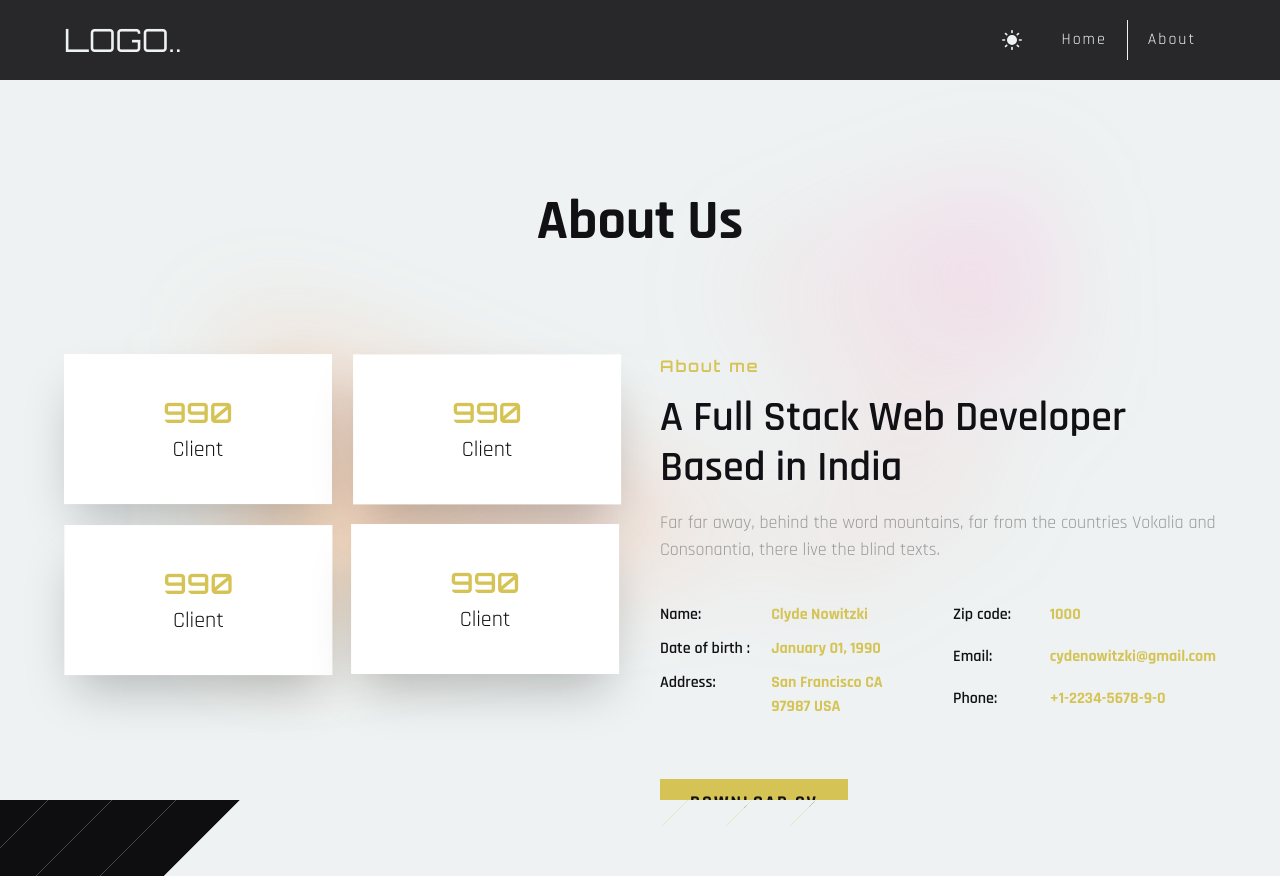
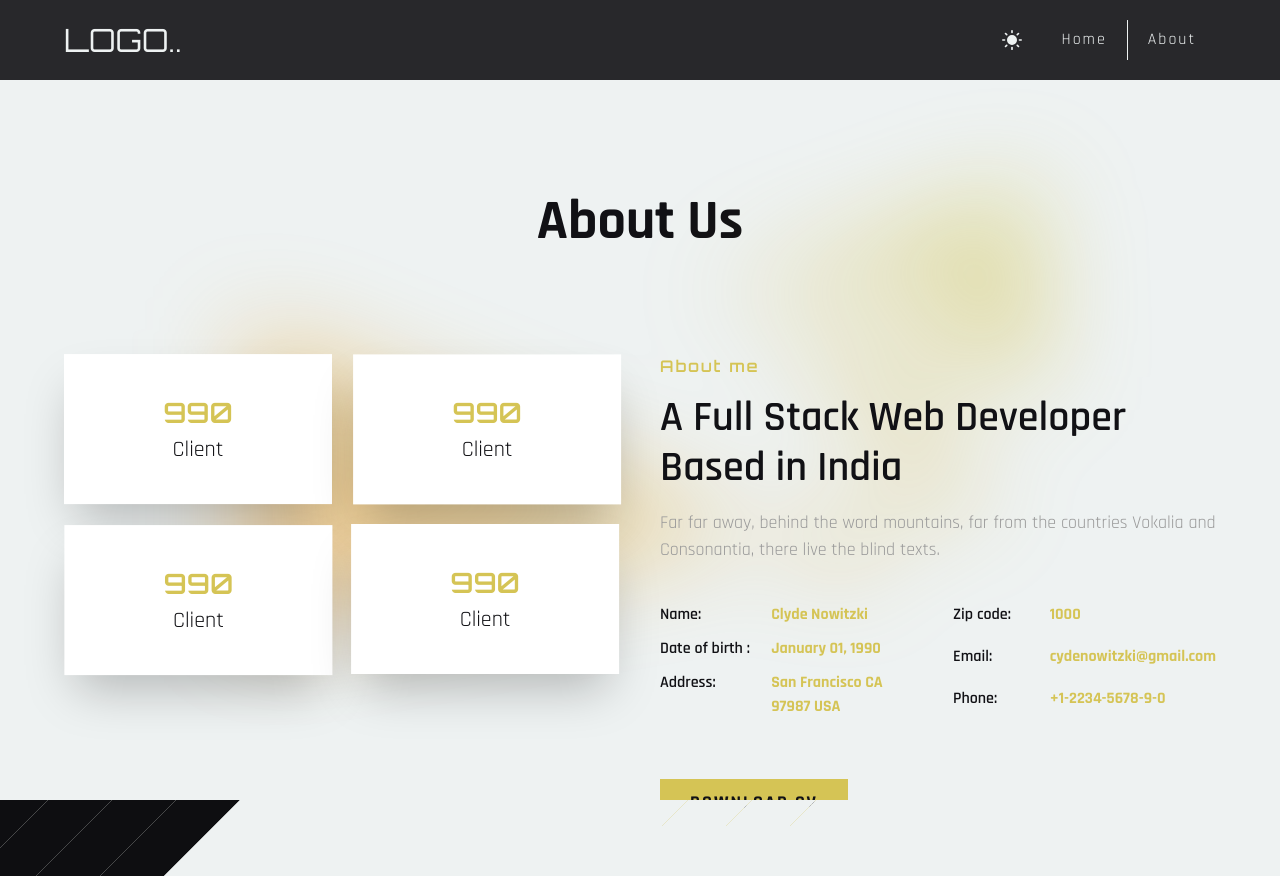
Before and after one commit to chinmayweb3/pages-motion, a React (Vite) app: page /about in a window 1280 px wide. Built offline with nearby package versions, Linux system fonts and the light colour scheme.

Commit message:
bg-gradinet update

```diff
--- a/src/about/index.jsx
+++ b/src/about/index.jsx
@@ -18,12 +18,12 @@ const About = () => (
 export default framerComponent(About);
 
 const ColorShade = () => (
-  <div className="absolute top-[-30%] left-0 w-full h-full blur-[55px]">
+  <div className="absolute top-[-30%] left-0 w-full h-full blur-[50px]">
     <div
       style={{
         clipPath: "polygon(98% 9%, 99% 15%, 100% 43%, 67% 37%, 94% 63%, 1% 86%, 1% 34%, 77% 77%, 91% 27%, 58% 29%)",
       }}
-      className="bg-cyan-600 bg-gradient-to-tr from-[#f28500] dark:from-[#bd62a2] to-[#FFA1F5] dark:to-[#0a82fa] w-[70%] h-[100%] opacity-30 mx-auto"
+      className="bg-cyan-600 bg-gradient-to-tr from-[#f28500] dark:from-[#bd62a2] to-[#c2bf27] dark:to-[#0a82fa] w-[70%] h-[100%] opacity-40 mx-auto"
     />
   </div>
 );
```
